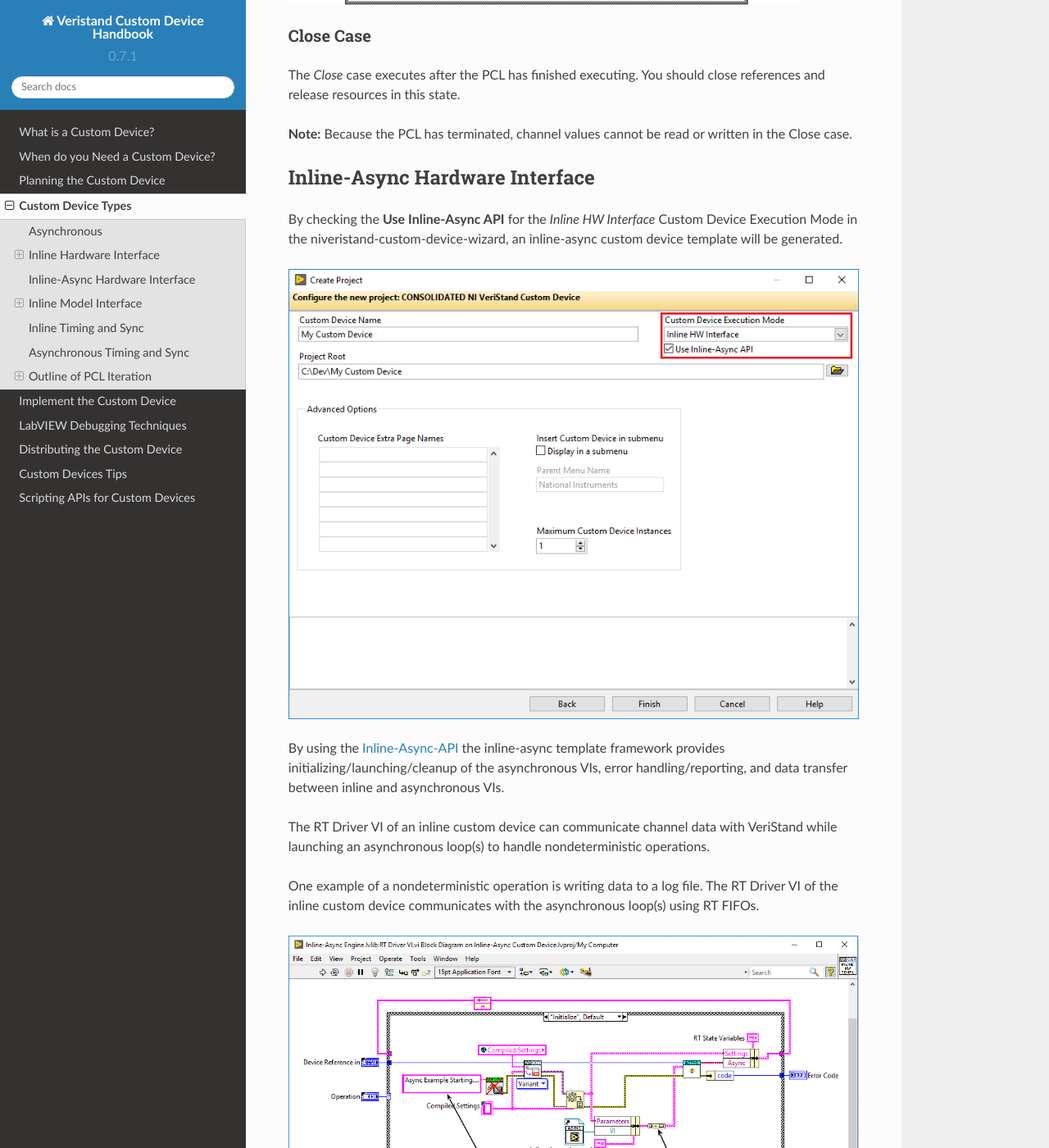
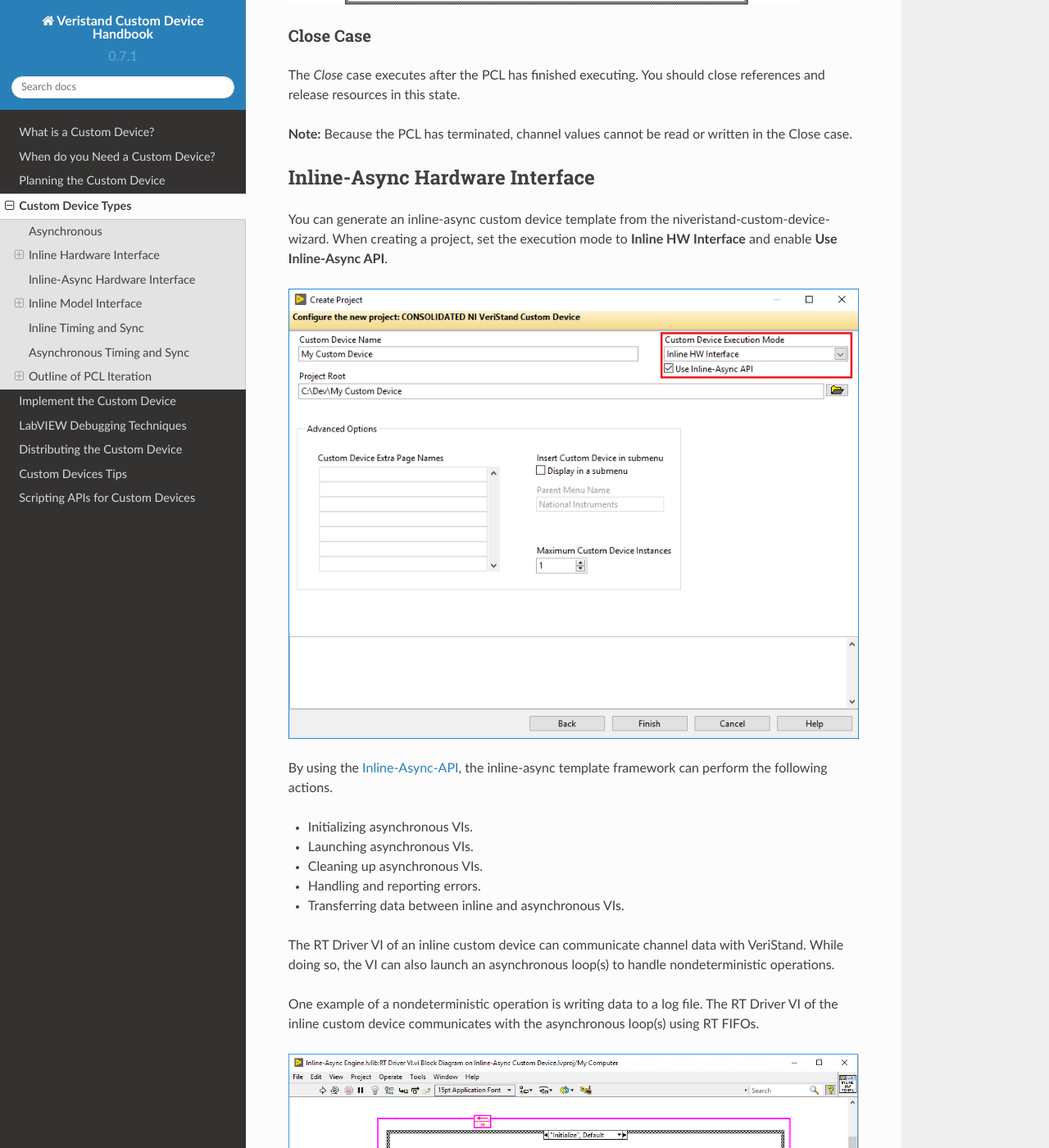
Before and after one commit to ni/niveristand-custom-device-handbook, a Sphinx documentation site: the page built from docs/Custom_Device_Types.md, in a window 1280 px wide and 1400 px high, scrolled down 5616 px. Shown: the whole window at 82% size. Built offline with Sphinx 7.4.7 and the Read the Docs theme 2.0.0, drawn with Linux system fonts in a browser that asks for light colours; pages that are not in the unit, such as notebooks, are missing from menus; some of the changed text lies outside the part shown.

Commit message:
Update Custom_Device_Types.md
Edits to Inline-Async HW interface, Inline Timing and Sync, and Asynchronous Timing and Sync sections.

```diff
--- a/docs/Custom_Device_Types.md
+++ b/docs/Custom_Device_Types.md
@@ -104,19 +104,24 @@
 
 ### Inline-Async Hardware Interface
 
-By checking the **Use Inline-Async API** for the *Inline HW Interface* Custom Device Execution Mode in the niveristand-custom-device-wizard, an inline-async custom device template will be generated.
+You can generate an inline-async custom device template from the niveristand-custom-device-wizard. When creating a project, set the execution mode to **Inline HW Interface** and enable **Use Inline-Async API**.
 
 ![](images/Use_Inline_Async_API.jpg)
 
-By using the [Inline-Async-API](https://github.com/ni/niveristand-custom-device-development-tools/tree/main/inline-async-api) the inline-async template framework provides initializing/launching/cleanup of the asynchronous VIs, error handling/reporting, and data transfer between inline and asynchronous VIs.
+By using the [Inline-Async-API](https://github.com/ni/niveristand-custom-device-development-tools/tree/main/inline-async-api), the inline-async template framework can perform the following actions.
+* Initializing asynchronous VIs.
+* Launching asynchronous VIs.
+* Cleaning up asynchronous VIs.
+* Handling and reporting errors.
+* Transferring data between inline and asynchronous VIs.
 
-The RT Driver VI of an inline custom device can communicate channel data with VeriStand while launching an asynchronous loop(s) to handle nondeterministic operations.
+The RT Driver VI of an inline custom device can communicate channel data with VeriStand. While doing so, the VI can also launch an asynchronous loop(s) to handle nondeterministic operations.
 
 One example of a nondeterministic operation is writing data to a log file. The RT Driver VI of the inline custom device communicates with the asynchronous loop(s) using RT FIFOs.
 
 ![](images/Inline-Async_Engine_lvlib_RT_Driver.jpg)
 
-**Note:** Data must be consumed from the RT FIFOs at a fast enough rate or the mechanism will overflow.
+**Note:** The custom device must consume data from the RT FIFOs at a fast enough rate or it will overflow.
 
 ### Inline Model Interface
 
@@ -146,11 +151,11 @@
 
 ### Inline Timing and Sync
 
-The inline timing and sync custom device is similar to the [inline hardware interface](https://niveristand-custom-device-handbook.readthedocs.io/en/latest/Custom_Device_Types.html#inline-hardware-interface) custom device, with the additional benefit that it can function as hardware synchronization master device to drive RTSI 0 line.
+The inline timing and sync custom device is similar to the [inline hardware interface custom device](https://niveristand-custom-device-handbook.readthedocs.io/en/latest/Custom_Device_Types.html#inline-hardware-interface). The major difference between the two custom device types is that the inline timing and sync custom device can also function as a hardware synchronization master device to drive the RTSI 0 line.
 
 ### Asynchronous Timing and Sync
 
-The asynchronous timing and sync custom device is similar to the [asynchronous custom device](https://niveristand-custom-device-handbook.readthedocs.io/en/latest/Custom_Device_Types.html#asynchronous), with the additional benefit that it can function as hardware synchronization master device to drive the RTSI 0 line.
+The asynchronous timing and sync custom device is similar to the [asynchronous custom device](https://niveristand-custom-device-handbook.readthedocs.io/en/latest/Custom_Device_Types.html#asynchronous). The major difference between the two custom device types is that the asynchronous timing and sync custom device can also function as a hardware synchronization master device to drive the RTSI 0 line.
 
 ### Outline of PCL Iteration
 
```
